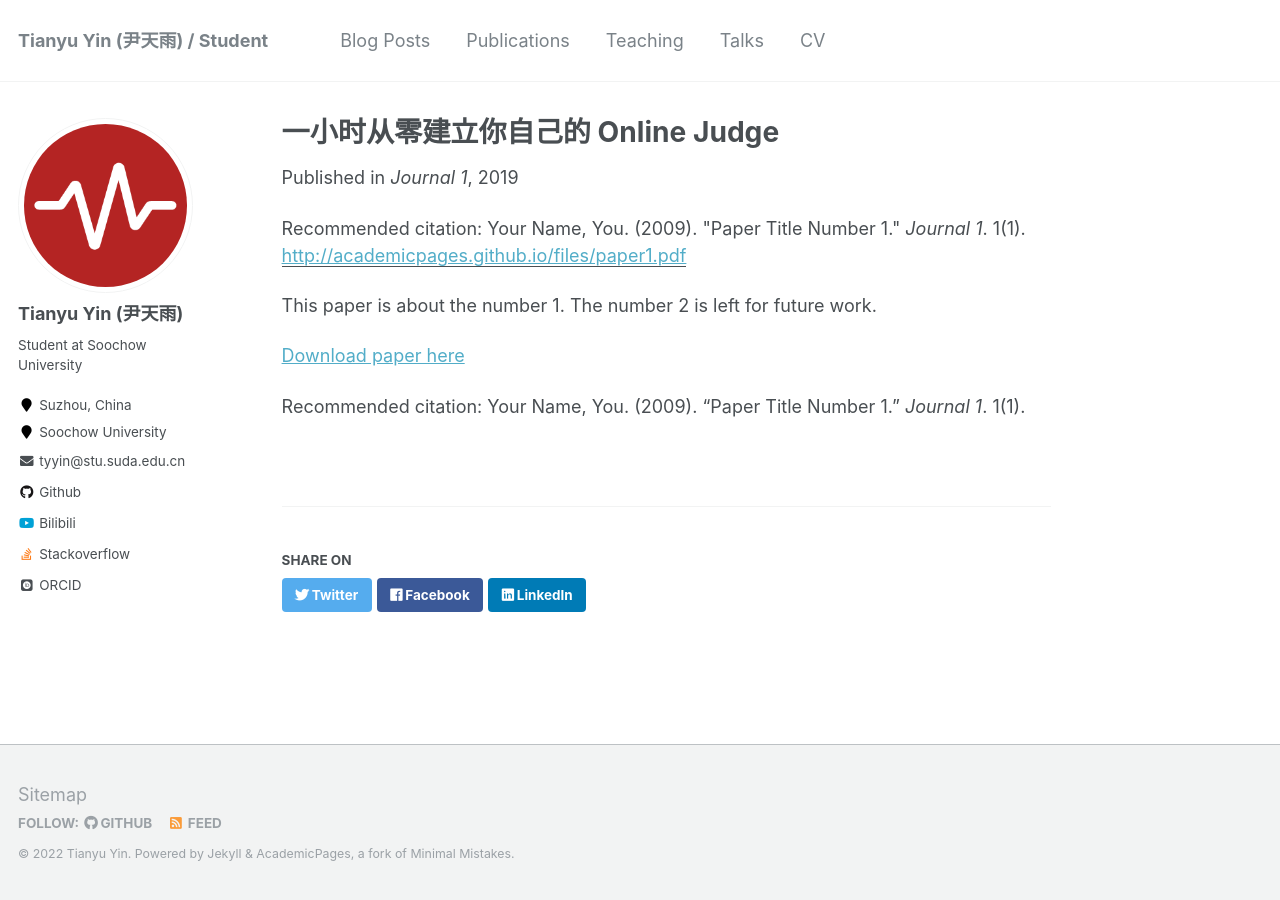
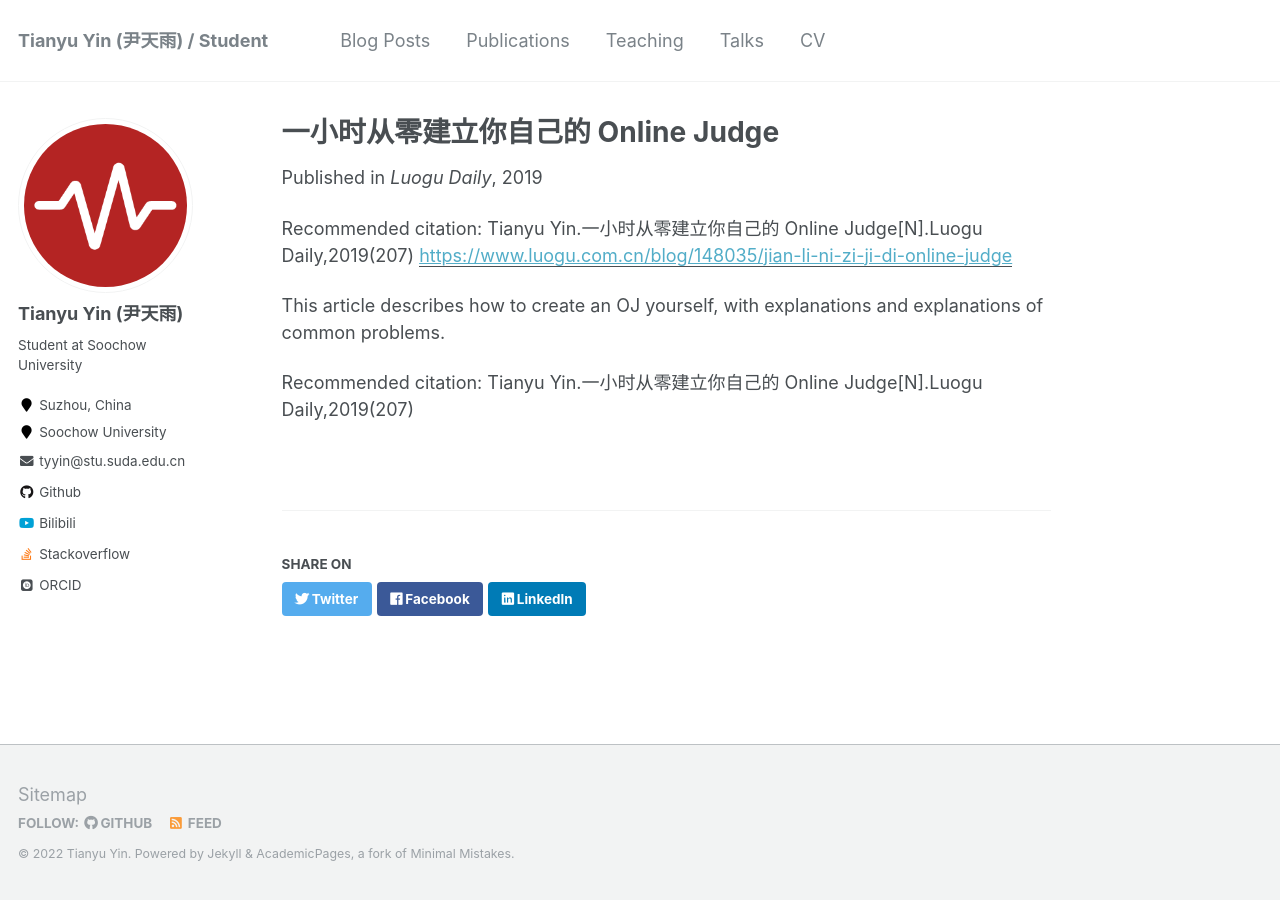
Before and after one commit to Steve-George/steve-george.github.io, a Jekyll site: the page built from _publications/2019-08-30-online-judge.md, in a window 1280 px wide. Built offline with Jekyll 4.4.1, drawn with Linux system fonts in a browser that asks for light colours; some web fonts are replaced.

Commit message:
Update 2019-08-30-online-judge.md

```diff
--- a/_publications/2019-08-30-online-judge.md
+++ b/_publications/2019-08-30-online-judge.md
@@ -4,12 +4,10 @@ collection: publications
 permalink: /publication/2019-08-30-online-judge
 excerpt: 'This paper is about the number 1. The number 2 is left for future work.'
 date: 2019-08-30
-venue: 'Journal 1'
-paperurl: 'http://academicpages.github.io/files/paper1.pdf'
-citation: 'Your Name, You. (2009). &quot;Paper Title Number 1.&quot; <i>Journal 1</i>. 1(1).'
+venue: 'Luogu Daily'
+paperurl: 'https://www.luogu.com.cn/blog/148035/jian-li-ni-zi-ji-di-online-judge'
+citation: 'Tianyu Yin.一小时从零建立你自己的 Online Judge[N].Luogu Daily,2019(207)'
 ---
-This paper is about the number 1. The number 2 is left for future work.
+This article describes how to create an OJ yourself, with explanations and explanations of common problems.
 
-[Download paper here](http://academicpages.github.io/files/paper1.pdf)
-
-Recommended citation: Your Name, You. (2009). "Paper Title Number 1." <i>Journal 1</i>. 1(1).
+Recommended citation: Tianyu Yin.一小时从零建立你自己的 Online Judge[N].Luogu Daily,2019(207)
```
